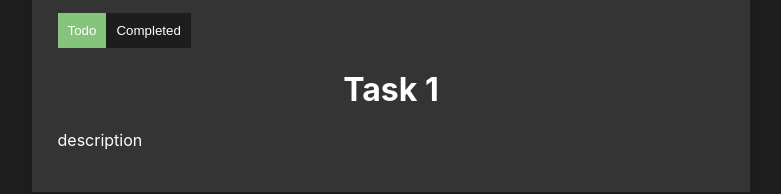
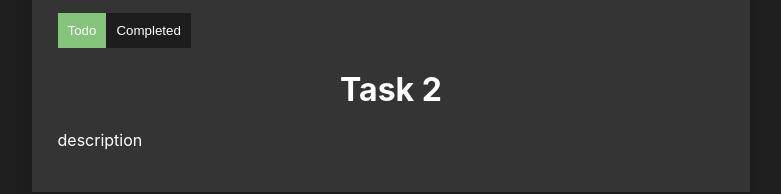
Before and after one commit to Ronaldyika/React_frontend_dev, a React (Create React App) app in the folder todolist/: page / in a window 1280 px wide. Shown: the part 248-442 px from the top of the page, without its empty margins (249-1030 px from the left). Built offline with nearby package versions, Linux system fonts and the light colour scheme.

Commit message:
modified the frontend

```diff
--- a/todolist/src/App.js
+++ b/todolist/src/App.js
@@ -28,7 +28,7 @@ function App() {
         </div>
         <div className='todo-list'>
           <div className='todo-list-item'>
-            <h1>Task 1</h1>
+            <h1>Task 2</h1>
             <p>description</p>
           </div>
         </div>
```
